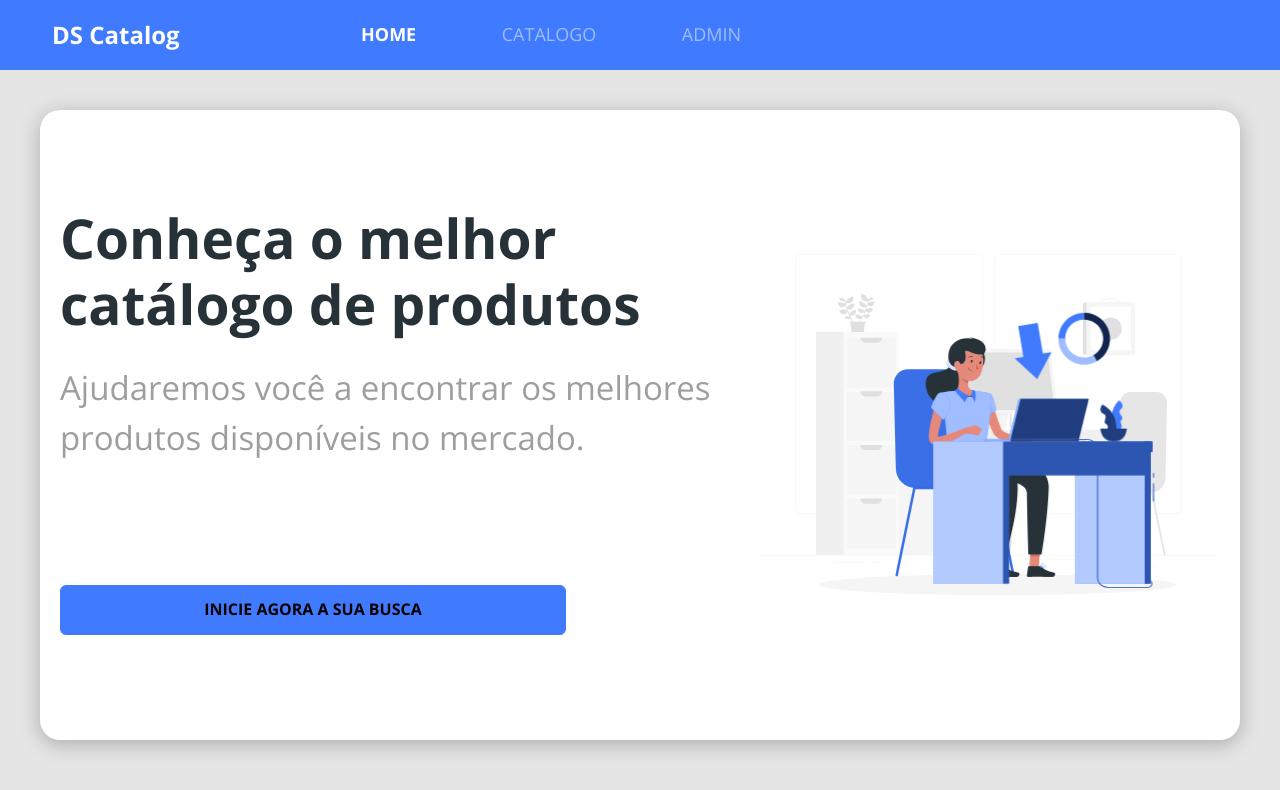
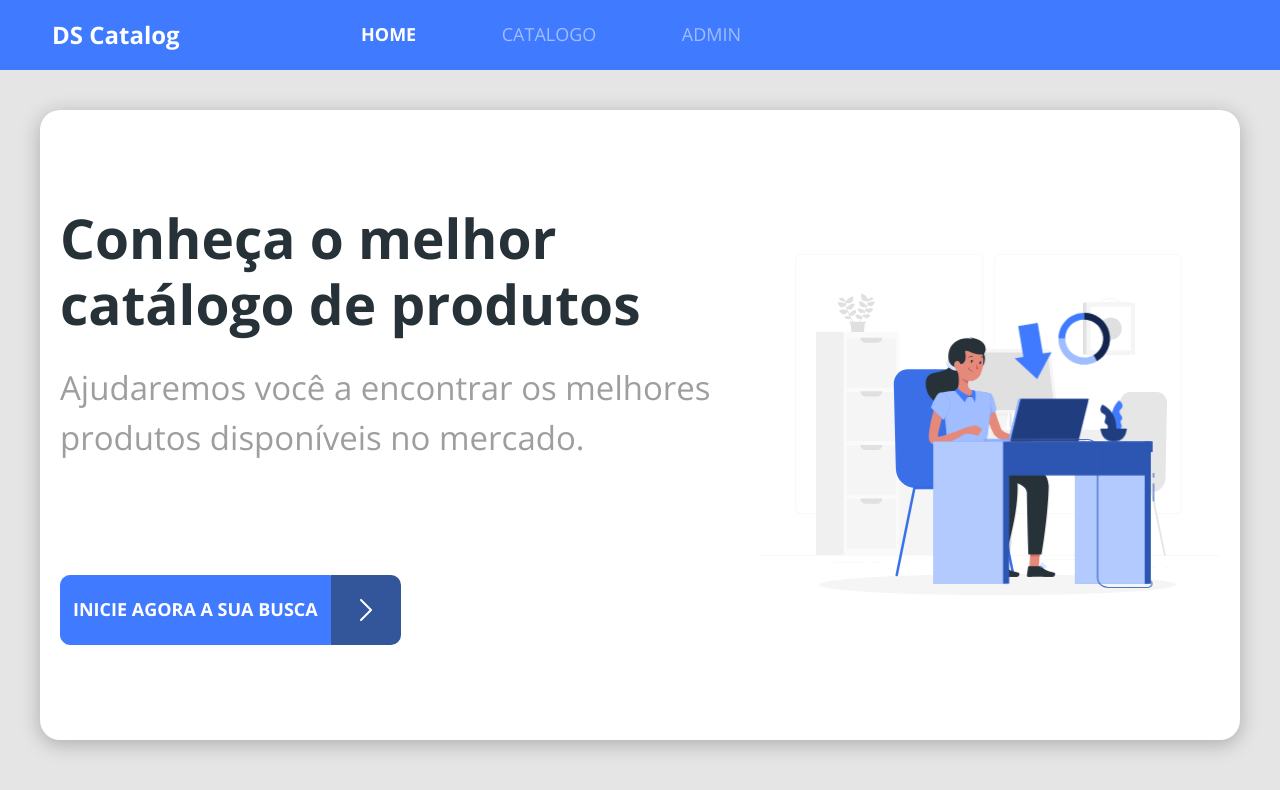
Before and after one commit to FrankDestro/DSCatalog-Bootcamp-3.0, a React (Create React App) app in the folder frontweb/: page / in a window 1280 px wide. Shown: the top 790 px of the page. Built offline with nearby package versions, Linux system fonts and the light colour scheme.

Commit message:
Custom ButtonIcon

```diff
--- a/frontweb/src/components/ButtonIcon/index.tsx
+++ b/frontweb/src/components/ButtonIcon/index.tsx
@@ -1,10 +1,18 @@
 import './styles.css';
+import { ReactComponent as ArrowIcon } from 'assets/img/arrow.svg';
 
 const ButtonIcon = () => {
   return (
-  <button className="btn btn-primary btn-icon">
-    <h6>INICIE AGORA A SUA BUSCA</h6>
-  </button>
+    <div className='btn-container'>
+
+        <button className="btn btn-primary">
+          <h6>INICIE AGORA A SUA BUSCA</h6>
+        </button>
+
+      <div className='btn-icon-container'>
+        <ArrowIcon />
+      </div>
+    </div>
   );
 };
 
--- a/frontweb/src/components/ButtonIcon/styles.css
+++ b/frontweb/src/components/ButtonIcon/styles.css
@@ -1,3 +1,32 @@
-.btn-icon {
-    height: 50px;
+.btn-container {
+  display: flex;
 }
+
+.btn-container button {
+  border-radius: 10px 0 0 10px;
+}
+
+.btn h6 {
+  color: #fff;
+  font-size: 12px;
+}
+
+.btn-icon-container {
+  display: flex;
+  justify-content: center;
+  align-items: center;
+  height: 50px;
+  width: 50px;
+  background-color: #33569b;
+  border-radius: 0px 10px 10px 0px;
+}
+
+@media (min-width: 576px) {
+  .btn-icon-container {
+    height: 70px;
+    width: 70px;
+  }
+  .btn h6 {
+    font-size: 18px;
+  }
+}
--- a/frontweb/src/pages/Home/index.tsx
+++ b/frontweb/src/pages/Home/index.tsx
@@ -15,9 +15,11 @@
               mercado.
             </p>
           </div>
-          <Link to="/products">
-            <ButtonIcon />
-          </Link>
+          <div>
+            <Link to="/products">
+              <ButtonIcon />
+            </Link>
+          </div>
         </div>
         <div className="home-image-container">
           <MainImage></MainImage>
--- a/frontweb/src/pages/Home/styles.css
+++ b/frontweb/src/pages/Home/styles.css
@@ -52,10 +52,6 @@
   .home-content-container p {
     width: 506px;
     margin-bottom: 20px;
-  }
-
-  .home-content-container button {
-    width: 506px;
   }
 
   .home-image-container svg {
```
Also changed, not shown: frontweb/src/assets/img/arrow.svg (added).
